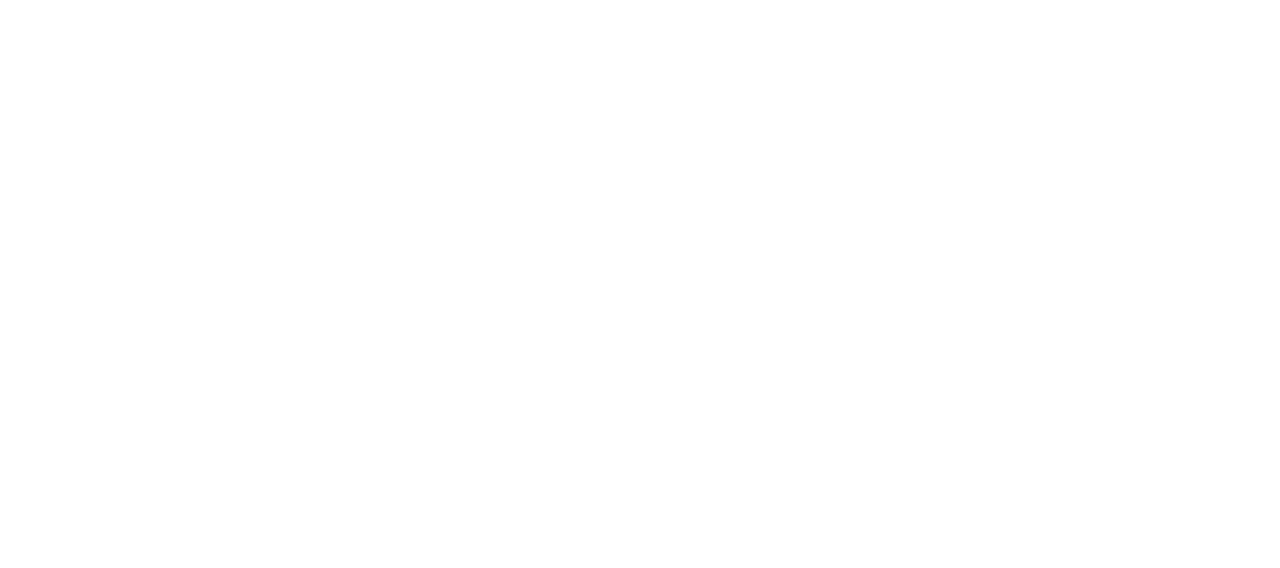
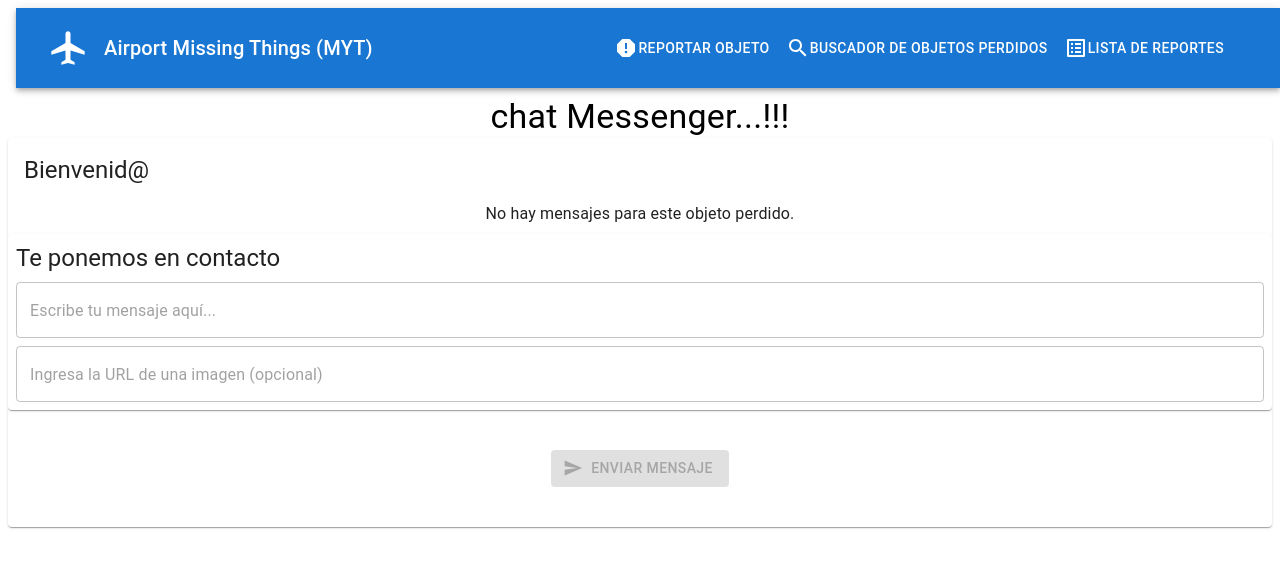
Before and after one commit to leanoviedo/project_final_vitejs, a React (Vite) app: page /FoundObjects/1 in a window 1280 px wide. Before the commit this address had no page. Shown: the top 568 px of the page. Built offline with nearby package versions, Linux system fonts and the light colour scheme.

Commit message:
problem validation

```diff
--- a/src/components/DetailsReports.tsx
+++ b/src/components/DetailsReports.tsx
@@ -90,7 +90,7 @@
                 };
                 dispatch(markLostObjectAsClaimed(dataToReclaim));
 
-                navigate("/FoundObjects");
+                navigate("/FoundObjects/:id");
                 handleCloseDialog();
             }
         }
--- a/src/components/FoundObjects.tsx
+++ b/src/components/FoundObjects.tsx
@@ -24,7 +24,7 @@
 function FoundObjects() {
     const selectedUser = useSelector(selectUserLogin);
     const messages = useSelector((state: RootState) => state.chat.messages);
-    const lostObject = useSelector(selectLostObjects)
+    const lostObject = useSelector(selectLostObjects);
     const dispatch = useDispatch();
 
     const [inputMessage, setInputMessage] = useState("");
@@ -38,10 +38,10 @@
         setImageUrl(e.target.value);
     };
 
-    const foundLostObject = lostObject.find((item) => item.id);
+    const foundLostObjectid = lostObject.find((item) => item.id);
 
     const handleCommentSubmit = () => {
-        if (inputMessage.trim() !== "" && selectedUser && foundLostObject && (selectedUser.email === foundLostObject.userReport?.email || selectedUser.email === foundLostObject.userReclamed?.email)) {
+        if (selectedUser && foundLostObjectid) {
             const newMessage = {
                 id: uuidv4(),
                 user: selectedUser!,
@@ -50,11 +50,15 @@
                 image: imageUrl && (imageUrl.startsWith("http") ? imageUrl : undefined),
                 likes: 0,
                 likedBy: [],
-                lostObjectId: foundLostObject.id || null
+                lostObjectId: foundLostObjectid?.id || null
             };
             dispatch(addMessage(newMessage));
             setInputMessage("");
             setImageUrl("");
+            console.log(foundLostObjectid);
+            console.log(foundLostObjectid?.userReclamed);
+        } else {
+            console.log("No hay mensaje o objeto perdido seleccionado");
         }
     };
 
@@ -71,6 +75,9 @@
     };
 
     const isButtonDisabled = !selectedUser;
+    const filteredMessages = foundLostObjectid
+        ? messages.filter(msg => msg.lostObjectId === foundLostObjectid.id)
+        : [];
 
     return (
         <div>
@@ -87,8 +94,10 @@
                 </Typography>
 
                 <Box display="flex" flexDirection="column" alignItems="center">
-                    {foundLostObject && (selectedUser?.email === foundLostObject.userReport?.email || selectedUser?.email === foundLostObject.userReclamed?.email) && (
-                        messages.map((msg, index) => (
+                    {filteredMessages.length > 0 ? (
+                        filteredMessages.map((msg, index) => (
+                            (msg.lostObjectId === foundLostObjectid?.id &&
+                                (msg.user.email === foundLostObjectid.userReport?.email || msg.user.email === foundLostObjectid.userReclamed?.email)) && (
                                 <Card
                                     key={index}
                                     elevation={3}
@@ -135,9 +144,13 @@
                                         </Box>
                                     </CardContent>
                                 </Card>
+                            )
                         ))
+                    ) : (
+                        <Typography variant="body1">No hay mensajes para este objeto perdido.</Typography>
                     )}
                 </Box>
+
                 <Paper sx={{ p: 1, mt: 1, mb: 5 }}>
                     <Typography variant="h5">Te ponemos en contacto</Typography>
                     <TextField
--- a/src/components/LostAndFoundList.tsx
+++ b/src/components/LostAndFoundList.tsx
@@ -65,7 +65,7 @@
             <Grid container spacing={2}>
               {userReports.map((item, index) => (
                 <Grid item xs={6} key={index}>
-                  <Link to={`/FoundObjects/`} style={{ textDecoration: "none" }}>
+                  <Link to={`/FoundObjects/${item.id}`}style={{ textDecoration: "none" }}>
                     <ListItem alignItems="flex-start">
                       <ListItemIcon>
                         <CardMedia
@@ -91,7 +91,6 @@
                             <Typography variant="body2" color="textPrimary">
                               <strong>Nombre:</strong> {item.userReport?.name.first}, {item.userReport?.name.last}
                             </Typography>
-
                           </React.Fragment>
                         }
                       />
@@ -104,7 +103,7 @@
             <Grid container spacing={2}>
               {userClaims.map((item, index) => (
                 <Grid item xs={6} key={index}>
-                  <Link to={`/FoundObjects/`} style={{ textDecoration: "none" }}>
+                  <Link to={`/FoundObjects/${item.id}`} style={{ textDecoration: "none" }}>
                     <ListItem alignItems="flex-start">
                       <ListItemIcon>
                         <CardMedia
--- a/src/routes/RoutesForm.tsx
+++ b/src/routes/RoutesForm.tsx
@@ -16,7 +16,7 @@
       <Route path="/LandingPage" element={<LandingPage />} />
       <Route path="/LostObjectsDetails" element={<LostObjectDetails />} />
       <Route path="/DetailsReports" element={<DetailsReports />} />
-      <Route path="/FoundObjects" element={<FoundObjects />} />
+      <Route path="/FoundObjects/:id" element={<FoundObjects/>} />
       <Route path="/LostAndFoundList" element={<LostAndFoundList />} />
     </Routes>
   );
```
Lines whose indentation alone changed are shown as unchanged.
